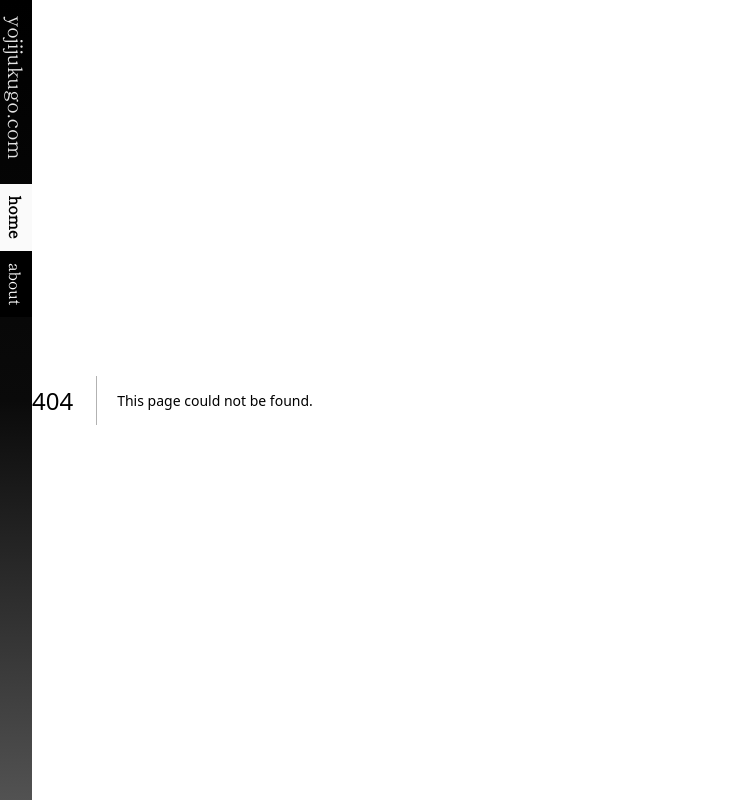
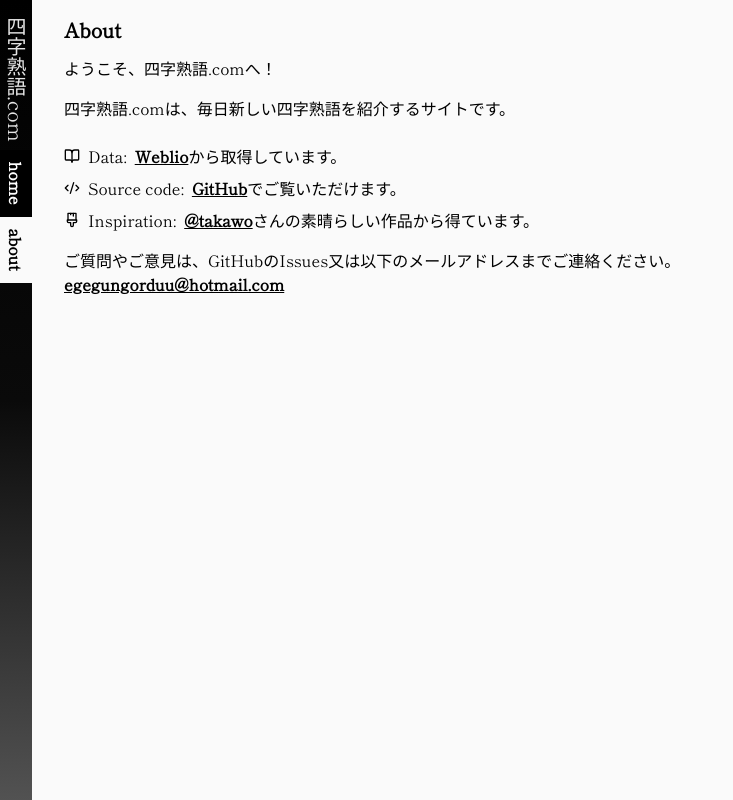
Before and after one commit to egegungordu/yojijukugo.com, a Next.js app: page /about in a window 1280 px wide. Before the commit this address had no page. Shown: the whole page, without its empty margins (0-733 px from the left). Built offline with nearby package versions, Linux system fonts and the light colour scheme.

Commit message:
feat: implement about page

```diff
--- a/package.json
+++ b/package.json
@@ -11,10 +11,13 @@
   "dependencies": {
     "@react-hook/size": "^2.1.2",
     "@react-three/fiber": "^8.16.6",
+    "clsx": "^2.1.1",
     "next": "14.2.3",
     "noisejs": "^2.1.0",
     "react": "^18",
     "react-dom": "^18",
+    "react-icons": "^5.2.1",
+    "tailwind-merge": "^2.3.0",
     "three": "^0.164.1"
   },
   "devDependencies": {
--- /dev/null
+++ b/src/app/(routes)/about/page.tsx
@@ -0,0 +1,70 @@
+import { LuPaintbrush2, LuCode2, LuBookOpen } from "react-icons/lu";
+
+export default function About() {
+  return (
+    <main className="px-8 max-w-screen-md flex flex-col py-4">
+      <h1 className="text-xl font-semibold mb-3">About</h1>
+
+      <p>ようこそ、四字熟語.comへ！</p>
+
+      <p className="mt-4">
+        四字熟語.comは、毎日新しい四字熟語を紹介するサイトです。
+      </p>
+
+      <ul className="mt-4">
+        <li className="mt-2 flex items-center">
+          <LuBookOpen className="mr-2" />
+          Data:
+          <a
+            href="https://www.weblio.jp"
+            target="_blank"
+            rel="noopener noreferrer"
+            className="underline font-semibold ml-2"
+          >
+            Weblio
+          </a>
+          から取得しています。
+        </li>
+
+        <li className="mt-2 flex items-center">
+          <LuCode2 className="mr-2" />
+          Source code:
+          <a
+            href="https://github.com/egegungordu/yojijukugo.com"
+            target="_blank"
+            rel="noopener noreferrer"
+            className="underline font-semibold ml-2"
+          >
+            GitHub
+          </a>
+          でご覧いただけます。
+        </li>
+
+        <li className="mt-2 flex items-center">
+          <LuPaintbrush2 className="mr-2" />
+          Inspiration:
+          <a
+            href="https://x.com/takawo/status/1717099008777465957"
+            target="_blank"
+            rel="noopener noreferrer"
+            className="underline font-semibold ml-2"
+          >
+            @takawo
+          </a>
+          さんの素晴らしい作品から得ています。
+        </li>
+      </ul>
+
+      <p className="mt-4">
+        ご質問やご意見は、GitHubのIssues又は以下のメールアドレスまでご連絡ください。
+        <br />
+        <a
+          href="mailto:egegungorduu@hotmail.com"
+          className="underline font-semibold"
+        >
+          egegungorduu@hotmail.com
+        </a>
+      </p>
+    </main>
+  );
+}
--- a/src/app/navbar.tsx
+++ b/src/app/navbar.tsx
@@ -1,24 +1,36 @@
+"use client";
+
 import Link from "next/link";
+import { usePathname } from "next/navigation";
+import { cn } from "@/lib/utils";
+
+const LINKS = [
+  { href: "/", text: "home" },
+  { href: "/about", text: "about" },
+];
 
 export default function Navbar() {
+  const path = usePathname();
+
   return (
     <nav className="h-full shrink-0 bg-gradient-to-b from-black leading-none via-neutral-950 to-neutral-600 flex text-white [writing-mode:vertical-lr] py-2 items-center">
       <Link href="/">
         <h1 className="text-xl text-neutral-200 py-2 hover:text-white">
-          yojijukugo.com
+          四字熟語.com
         </h1>
       </Link>
 
-      <Link
-        href="/"
-        className="text-center font-semibold bg-neutral-50 text-black px-2 py-3 mt-4"
-      >
-        home
-      </Link>
-
-      <Link href="/about" className="text-center bg-black text-white px-2 py-3">
-        about
-      </Link>
+      {LINKS.map(({ href, text }) => (
+        <Link
+          key={href}
+          href={href}
+          className={cn("font-semibold bg-black text-white px-2 py-3 hover:bg-neutral-700 transition-colors", {
+            "bg-neutral-50 text-black hover:bg-neutral-50": path === href,
+          })}
+        >
+          {text}
+        </Link>
+      ))}
     </nav>
   );
 }
--- /dev/null
+++ b/src/lib/utils.ts
@@ -0,0 +1,6 @@
+import { twMerge } from "tailwind-merge";
+import { clsx, ClassValue } from "clsx";
+
+export function cn(...inputs: ClassValue[]) {
+  return twMerge(clsx(...inputs));
+}
```
Also changed, not shown: 1 other file (tests, documents, lock files or other folders).
